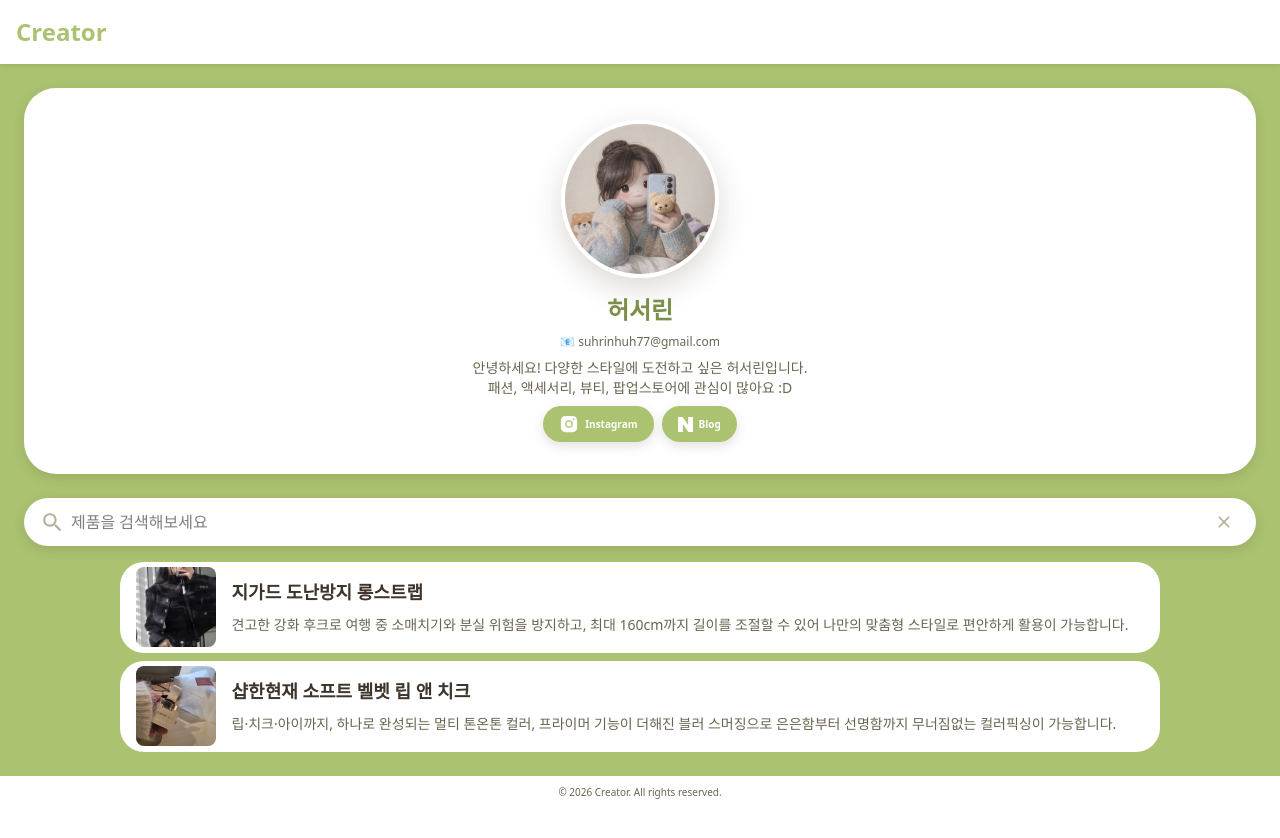
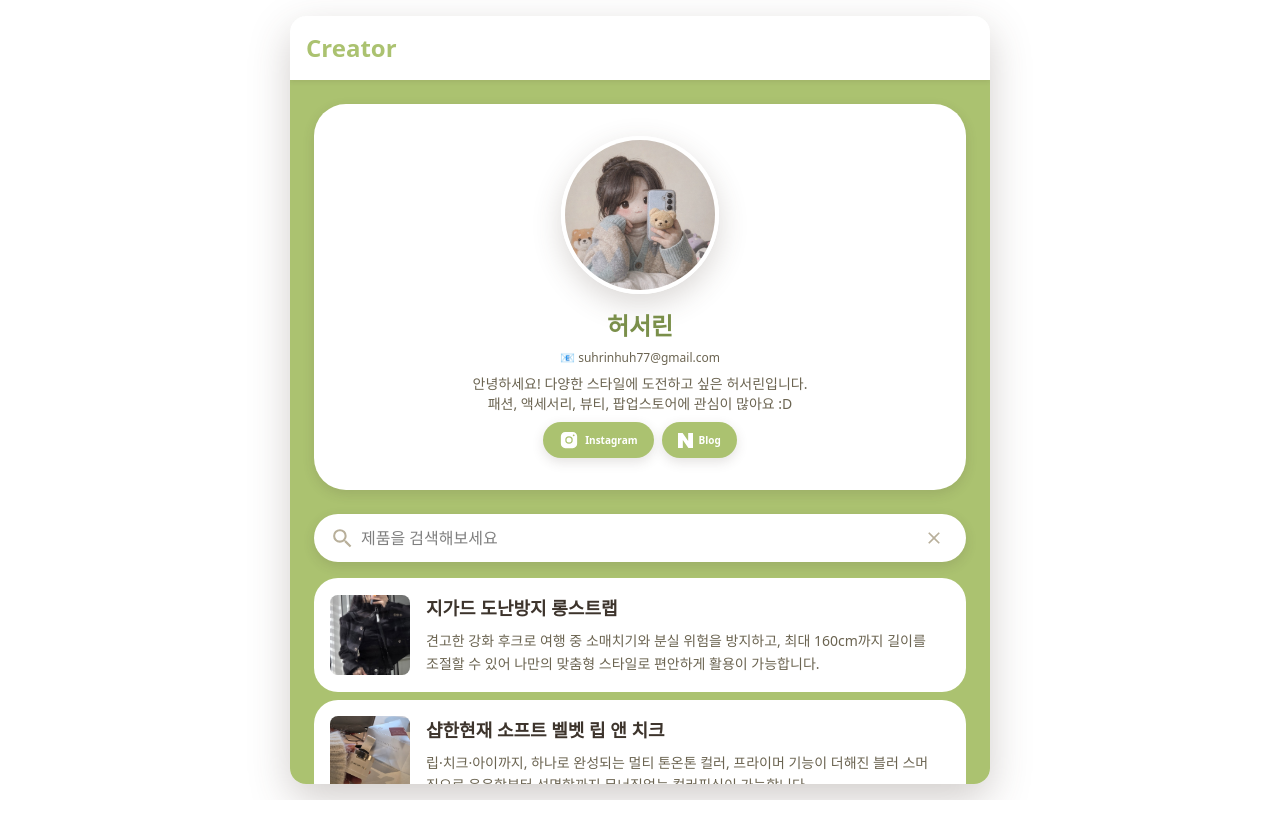
Before and after one commit to suhrin-huh/creator, a Next.js app: page / in a window 1280 px wide. After the commit the page ends 800 px from the top, so only its background shows below. Built offline with nearby package versions, Linux system fonts and the light colour scheme.

Commit message:
feat: md 사이즈 기준으로 반응형 화면 적용

```diff
--- a/src/app/(public)/(main)/_components/MainContainer.tsx
+++ b/src/app/(public)/(main)/_components/MainContainer.tsx
@@ -6,16 +6,16 @@ import Footer from "@/components/common/Footer";
 
 export default function MainContainer() {
   return (
-    <>
+    <div className="hide-scrollbar relative flex max-w-175 min-w-75 flex-1 flex-col overflow-scroll md:rounded-lg md:shadow-xl">
       <Header />
       {/* 메인 컨텐츠 */}
-      <main className="gap-y-xl p-xl bg-primary flex flex-col">
+      <main className="gap-y-xl p-xl bg-primary flex min-w-87.5 flex-1 flex-col">
         {/* 프로필 */}
         <ProfileSection />
         {/* 광고제품 리스트 */}
         <ProductSection />
       </main>
       <Footer />
-    </>
+    </div>
   );
 }
--- a/src/app/globals.css
+++ b/src/app/globals.css
@@ -97,3 +97,11 @@
   --text-caption: 0.625rem; /* 10px */
   --text-caption--line-height: 1rem; /* 16px */
 }
+
+.hide-scrollbar::-webkit-scrollbar {
+  display: none;
+}
+.hide-scrollbar {
+  -ms-overflow-style: none; /* IE, Edge */
+  scrollbar-width: none; /* Firefox */
+}
--- a/src/app/layout.tsx
+++ b/src/app/layout.tsx
@@ -19,7 +19,7 @@ export default function RootLayout({
   return (
     <html lang="ko">
       <body>
-        <div>{children}</div>
+        <div className="flex h-dvh min-h-100 justify-center md:py-4">{children}</div>
       </body>
     </html>
   );
--- a/src/components/common/Footer.tsx
+++ b/src/components/common/Footer.tsx
@@ -1,6 +1,6 @@
 export default function Footer() {
   return (
-    <footer className="p-md h-16 bg-white text-center">
+    <footer className="p-md h-16 bg-white text-center md:rounded-b-lg">
       <p className="text-caption text-gray-600">© 2026 Creator. All rights reserved.</p>
     </footer>
   );
--- a/src/components/common/Header.tsx
+++ b/src/components/common/Header.tsx
@@ -7,7 +7,7 @@ export default function Header() {
   // ];
 
   return (
-    <header className="sticky top-0 z-10 bg-white shadow-sm">
+    <header className="sticky top-0 z-10 bg-white shadow-sm md:rounded-t-lg">
       <nav className="p-lg flex flex-col items-center justify-between md:flex-row">
         <div className="logo text-h3 text-primary font-bold">Creator</div>
         {/* <ul className="nav-links gap-x-md flex">
```
